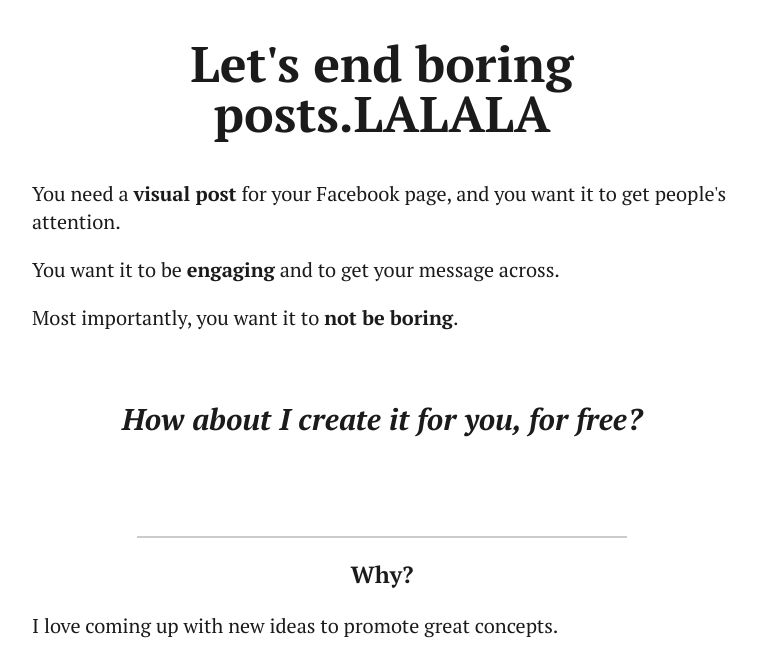
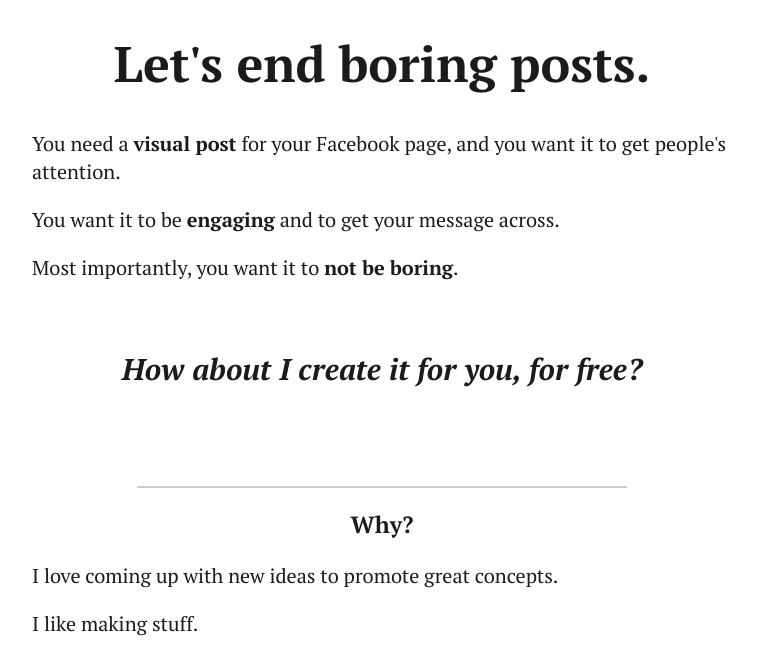
Before and after one commit to dimnls/unboring, a plain HTML site: page index.html in a window 1280 px wide. Shown: the part 115-770 px from the top of the page, without its empty margins (258-1015 px from the left). Drawn offline with Linux system fonts and the light colour scheme.

Commit message:
test remove LALA

```diff
--- a/index.html
+++ b/index.html
@@ -12,7 +12,7 @@
 <div class="main">
   <article>
   	<img src="img/logo.png" style="width:30%;" alt="Let's end boring posts." border="0" class="img-responsive">
-  	<h1 align="center">Let's end boring posts.LALALA</h1>
+  	<h1 align="center">Let's end boring posts.</h1>
     <p>You need a <strong>visual post</strong> for your Facebook page, and you want it to get people's attention.</p>
     <p>You want it to be <strong>engaging</strong> and to get your message across.</p>
     <p>Most importantly, you want it to <strong>not be boring</strong>.</p>
```
